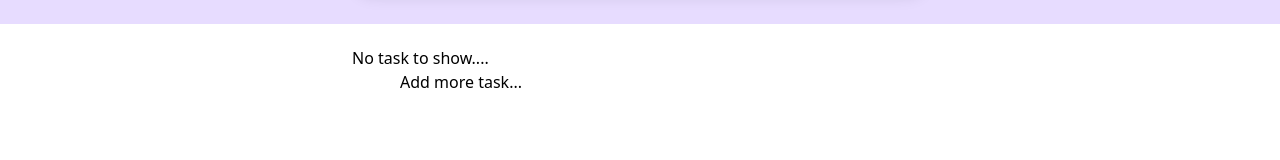
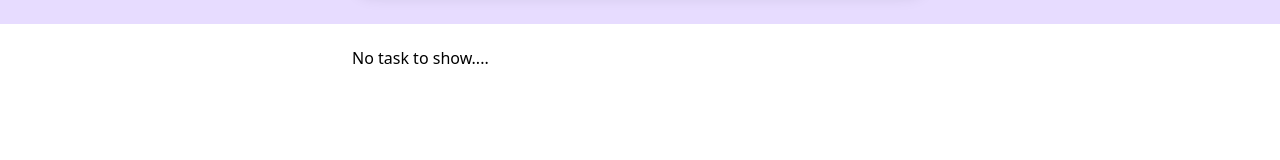
Before and after one commit to carolandrade1/todo-list-app, a React (Vite) app: page / in a window 1280 px wide. Shown: the part 312-472 px from the top of the page. Built offline with nearby package versions, Linux system fonts and the light colour scheme.

Commit message:
fix: fix message when there are no tasks

```diff
--- a/src/components/containerTodoList.tsx
+++ b/src/components/containerTodoList.tsx
@@ -15,18 +15,15 @@ export const ContainerTodoList = () => {
   return (
     <>
       <TodoAddForm />
-
       {Object.entries(todos).length === 0 && <p>No task to show....</p>}
 
       <div className='flex flex-col m-auto max-w-[30rem] w-full'>
-        {Object.keys(notDoneTodo).length != 0 ? (
+        {Object.keys(notDoneTodo).length != 0 && (
           <ContainerTodoSection title={'Ongoing'}>
             {notDoneTodo.map(([key, value]) => {
               return <ContainerTodoItem key={key} todo={value} listKey={key} />;
             })}
           </ContainerTodoSection>
-        ) : (
-          <p>Add more task...</p>
         )}
 
         {Object.keys(doneTodos).length != 0 && (
```
